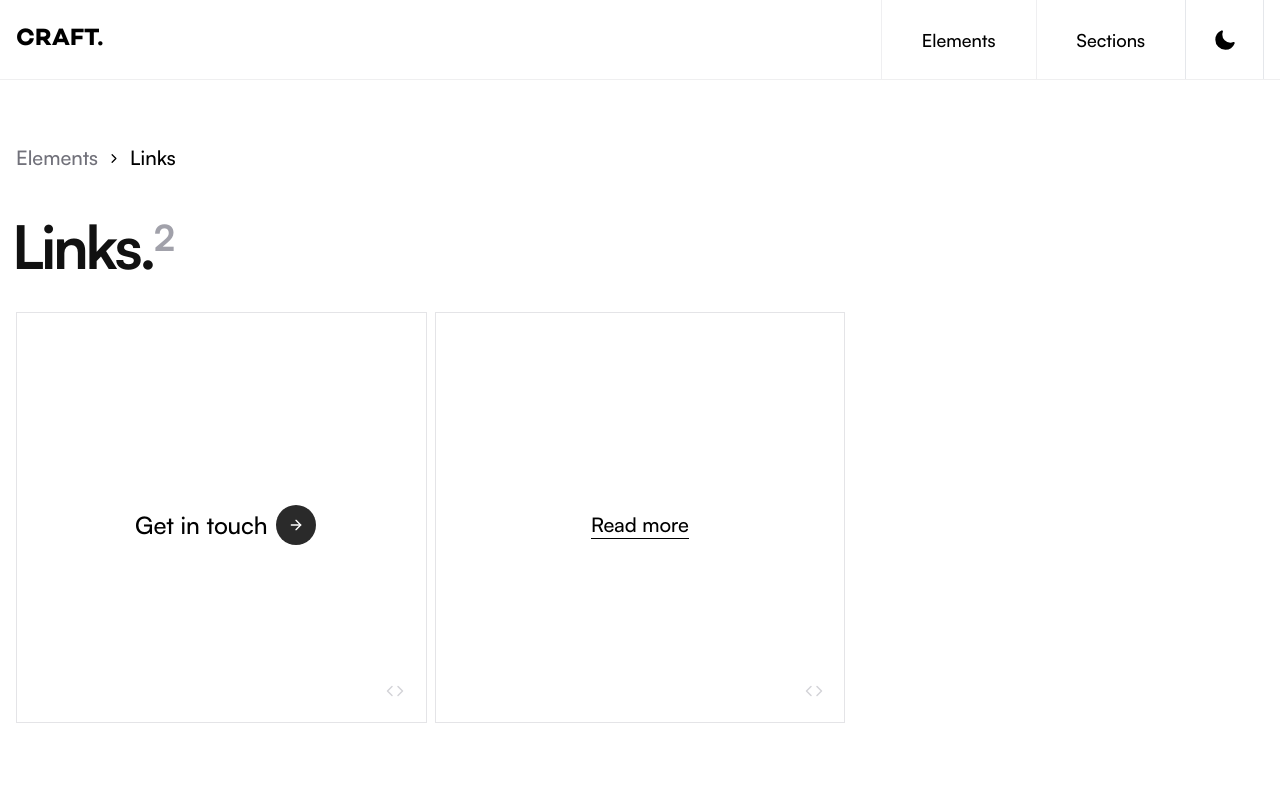
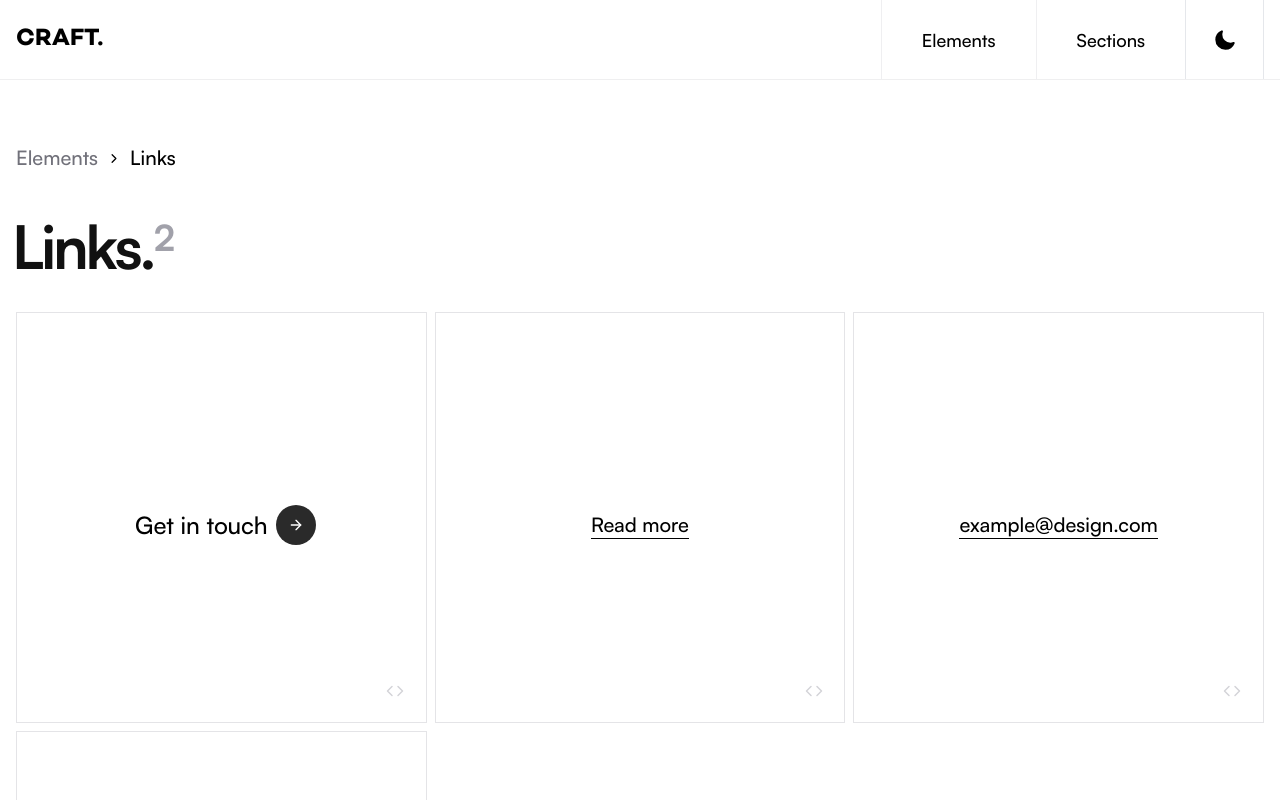
Before and after one commit to Jeff-Maina/craft, a Next.js app: page /elements/links in a window 1280 px wide. Shown: the top 800 px of the page. Built offline with nearby package versions, Linux system fonts and the light colour scheme.

Commit message:
add link 4

```diff
--- /dev/null
+++ b/src/app/(pages)/elements/links/(examples)/link_003/codeblock.tsx
@@ -0,0 +1,18 @@
+const javascript: string =
+`<a href="#" className="group/link relative max-w-fit overflow-hidden">
+  <span className="lg:text-xl">example@design.com</span>
+  <div className="absolute bottom-0 h-[1px] w-full bg-black -translate-x-[250%]  group-hover/link:translate-x-0 transition-all duration-700 ease-in-out"></div>
+  <div className="absolute bottom-0 h-[1px] w-full bg-black group-hover/link:translate-x-[250%]  transition-all duration-700 ease-in-out"></div>
+</a>`;
+
+const typescript: string =
+`<a href="#" className="group/link relative max-w-fit overflow-hidden">
+  <span className="lg:text-xl">example@design.com</span>
+  <div className="absolute bottom-0 h-[1px] w-full bg-black -translate-x-[250%]  group-hover/link:translate-x-0 transition-all duration-700 ease-in-out"></div>
+  <div className="absolute bottom-0 h-[1px] w-full bg-black group-hover/link:translate-x-[250%]  transition-all duration-700 ease-in-out"></div>
+</a>`;
+
+export const codeblock = {
+  javascript,
+  typescript,
+};
--- /dev/null
+++ b/src/app/(pages)/elements/links/(examples)/link_003/link_003.tsx
@@ -0,0 +1,25 @@
+import { ArrowRight } from "lucide-react";
+import ElementLayout from "../../../ElementLayout";
+import { codeblock } from "./codeblock";
+import { FC } from "react";
+
+const ArrowSvg = () => (
+  <ArrowRight className="h-[14px] md:h-[16px] w-[14px] md:w-[16px] stroke-white" />
+);
+
+const Link003: FC = () => {
+  return (
+    <ElementLayout codeBlock={codeblock}>
+      <a href="#" className="group/link relative max-w-fit overflow-hidden">
+        <span className="lg:text-xl">example@design.com</span>
+        <div className="absolute bottom-0 h-[1px] w-full bg-black -translate-x-[250%]  group-hover/link:translate-x-0 transition-all duration-700 ease-in-out"></div>
+        <div className="absolute bottom-0 h-[1px] w-full bg-black group-hover/link:translate-x-[250%]  transition-all duration-700 ease-in-out"></div>
+      </a>
+    </ElementLayout>
+  );
+};
+
+export default Link003;
+
+// feb 6 1:44
+// feb 6 1:46
--- /dev/null
+++ b/src/app/(pages)/elements/links/(examples)/link_004/codeblock.tsx
@@ -0,0 +1,18 @@
+const javascript: string =
+`<a href="#" className="group/link relative max-w-fit overflow-hidden">
+  <span className="lg:text-xl">example@design.com</span>
+  <div className="absolute bottom-0 h-[1px] w-full bg-black -translate-x-[250%]  group-hover/link:translate-x-0 transition-all duration-700 ease-in-out"></div>
+  <div className="absolute bottom-0 h-[1px] w-full bg-black group-hover/link:translate-x-[250%]  transition-all duration-700 ease-in-out"></div>
+</a>`;
+
+const typescript: string =
+`<a href="#" className="group/link relative max-w-fit overflow-hidden">
+  <span className="lg:text-xl">example@design.com</span>
+  <div className="absolute bottom-0 h-[1px] w-full bg-black -translate-x-[250%]  group-hover/link:translate-x-0 transition-all duration-700 ease-in-out"></div>
+  <div className="absolute bottom-0 h-[1px] w-full bg-black group-hover/link:translate-x-[250%]  transition-all duration-700 ease-in-out"></div>
+</a>`;
+
+export const codeblock = {
+  javascript,
+  typescript,
+};
--- /dev/null
+++ b/src/app/(pages)/elements/links/(examples)/link_004/link_004.tsx
@@ -0,0 +1,25 @@
+import { ArrowRight } from "lucide-react";
+import ElementLayout from "../../../ElementLayout";
+import { codeblock } from "./codeblock";
+import { FC } from "react";
+
+const ArrowSvg = () => (
+  <ArrowRight className="h-[14px] md:h-[16px] w-[14px] md:w-[16px] stroke-white" />
+);
+
+const Link003: FC = () => {
+  return (
+    <ElementLayout codeBlock={codeblock}>
+      <a href="#" className="group/link relative max-w-fit overflow-hidden">
+        <span className="lg:text-xl">example@design.com</span>
+        <div className="absolute bottom-0 h-[1px] w-full bg-black -translate-x-[250%]  group-hover/link:translate-x-0 transition-all duration-700 ease-in-out"></div>
+        <div className="absolute bottom-0 h-[1px] w-full bg-black group-hover/link:translate-x-[250%]  transition-all duration-700 ease-in-out"></div>
+      </a>
+    </ElementLayout>
+  );
+};
+
+export default Link003;
+
+// feb 6 1:44
+// feb 6 1:46
--- a/src/app/(pages)/elements/links/Linkslist.tsx
+++ b/src/app/(pages)/elements/links/Linkslist.tsx
@@ -1,6 +1,13 @@
+import Link003 from "./(examples)/link_003/link_003";
+import Link004 from "./(examples)/link_004/link_004";
 import Link01 from "./(examples)/link_01/Link01";
 import Link02 from "./(examples)/link_02/link_02";
 
 type LinkProps = JSX.Element;
 
-export const Linklist: Array<LinkProps> = [<Link01 />, <Link02 />];
+export const Linklist: Array<LinkProps> = [
+  <Link01 />,
+  <Link02 />,
+  <Link003 />,
+  <Link004 />,
+];
```
